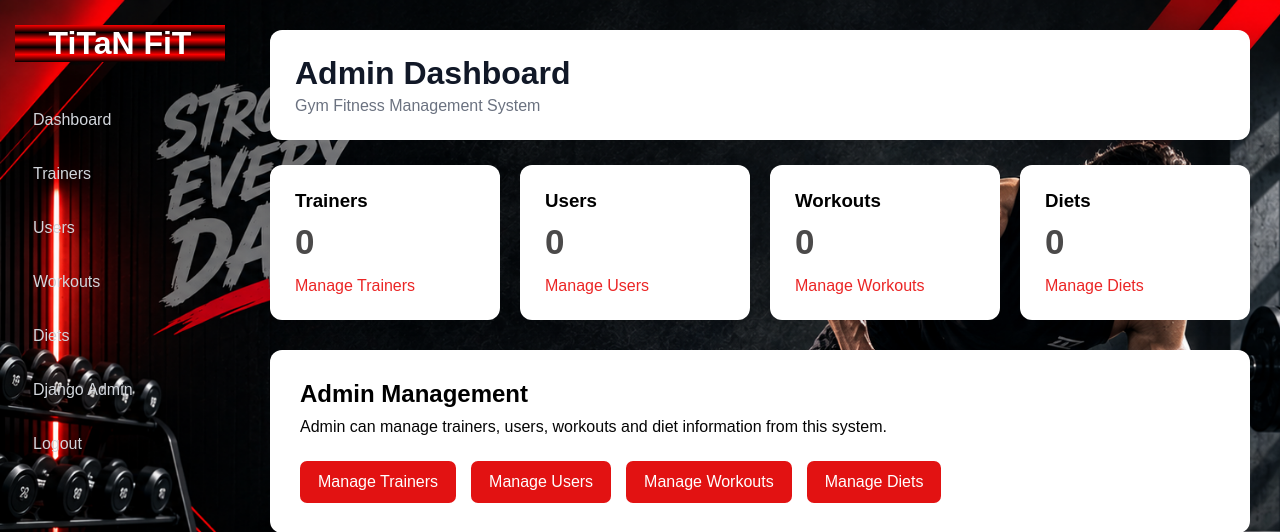
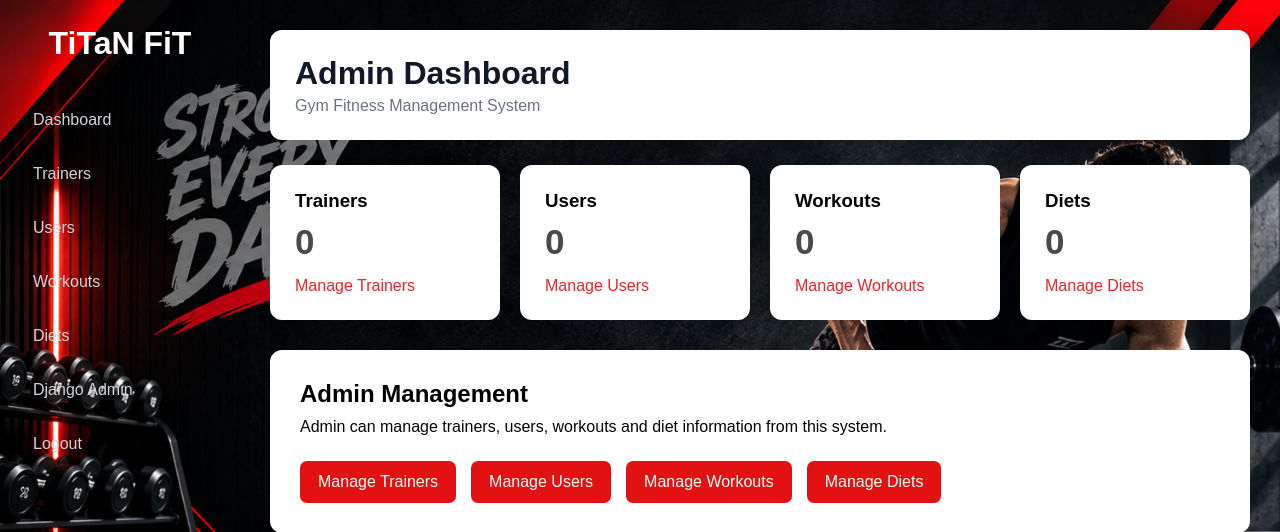
Before and after one commit to muhammednafih-04/django, a Django app: page /admin_dashboard/ in a window 1280 px wide. Shown: the top 532 px of the page. Run offline with Django 5.2, Linux system fonts and the light colour scheme; the visitor is signed in with stand-in values (Sample User, id 1); data that the repository does not hold is empty.

Commit message:
Updated gym fitness project

```diff
--- a/gym/templates/gym/admin_dashboard.html
+++ b/gym/templates/gym/admin_dashboard.html
@@ -30,8 +30,7 @@
             padding: 25px 15px;
         }
 
-        .sidebar h2 {
-            background:linear-gradient(red,black,red,black,red,black) ;
+        .sidebar h1 {
             color: white;
             text-align: center;
             margin-bottom: 35px;
@@ -49,9 +48,8 @@
 
         .sidebar a:hover {
             background: #e21212;
-            color: rgb(8, 8, 8);
+            color: rgb(255, 188, 3);
         }
-
 
         /* MAIN */
 
@@ -59,7 +57,6 @@
             margin-left: 240px;
             padding: 30px;
         }
-
 
         /* HEADER */
 
@@ -189,7 +186,7 @@
 
 <div class="sidebar">
 
-    <h2>TiTaN FiT</h2>
+    <h1>TiTaN FiT</h1>
 
     <a href="/admin-dashboard/">Dashboard</a>
 
--- a/gym/templates/gym/user_login.html
+++ b/gym/templates/gym/user_login.html
@@ -2,10 +2,8 @@
 <html>
 
 <head>
-
-    <title>User Login</title>
-
-    <style>
+      <title>User Login</title>
+ <style>
 
         * {
             margin: 0;
```
